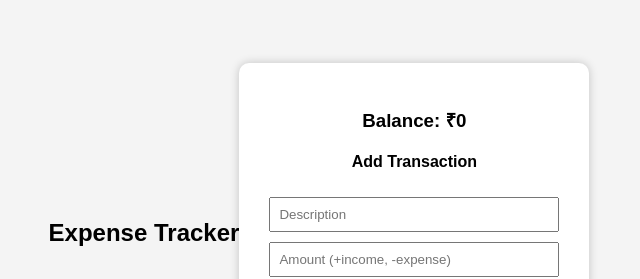
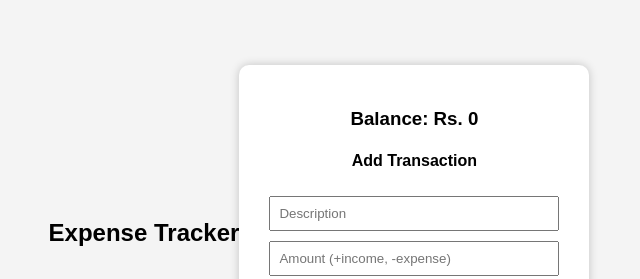
Before and after one commit to noelmulberry7-hash/expense-track, a website: page index.html in a window 1280 px wide. Shown: the part 175-454 px from the top of the page, 321-961 px from the left. Drawn offline with Linux system fonts and the light colour scheme.

Commit message:
Update index.html

```diff
--- a/index.html
+++ b/index.html
@@ -11,7 +11,7 @@
 
 <div class="container">
 
-<h3>Balance: ₹<span id="balance">0</span></h3>
+<h3>Balance: Rs. <span id="balance">0</span></h3>
 
 <h4>Add Transaction</h4>
 
```
